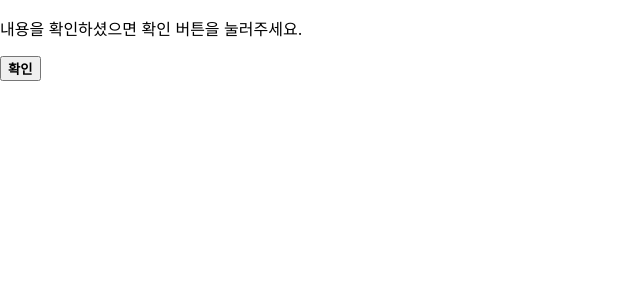
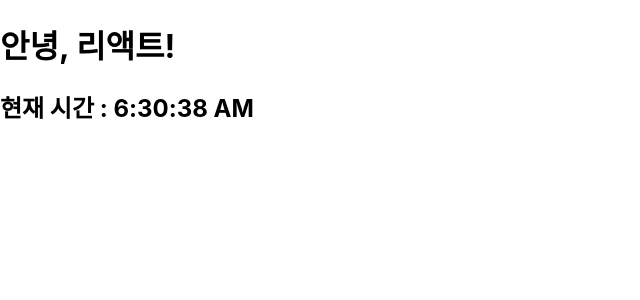
Before and after one commit to Yudain22/my-app, a React (Create React App) app: page / in a window 1280 px wide. Shown: the top 300 px of the page, without its empty margins (0-640 px from the left). Built offline with nearby package versions, Linux system fonts and the light colour scheme.

Commit message:
컴포넌트와 렌더링 시계 예시 만들기

```diff
--- /dev/null
+++ b/src/chapter04/Clock.jsx
@@ -0,0 +1,12 @@
+import React from "react";
+
+function Clock(props){
+    return(
+        <div>
+            <h1>안녕, 리액트!</h1>
+            <h2>현재 시간 : {new Date().toLocaleTimeString()} </h2>
+        </div>
+    );
+}
+
+export default Clock;
--- a/src/index.js
+++ b/src/index.js
@@ -5,18 +5,32 @@
 import reportWebVitals from './reportWebVitals';
 // import StudentList from './chapter03/StudentList';
 // import Library from './chapter03/Library';
-import ConfirmDialog from './chapter04/ConfirmDialog';
+// import ConfirmDialog from './chapter04/ConfirmDialog';
+import Clock from './chapter04/Clock';
+
 
 
 const root = ReactDOM.createRoot(document.getElementById('root'));
-root.render(
-  <React.StrictMode>
-    {/* <App /> */}
-    {/* <Library />  */}
-    {/* <StudentList />  */}
-<ConfirmDialog/>
-    </React.StrictMode>
-);
+
+// root.render(
+//   <React.StrictMode>
+//       {/* <App /> */}
+//       {/* <Library />  */}
+//       {/* <StudentList />  */}
+//   {/* <ConfirmDialog/> */}
+//   </React.StrictMode>
+// );
+
+setInterval(()=>{
+  root.render(
+    <React.StrictMode>
+
+  <Clock/>
+      </React.StrictMode>
+  );
+//밀리세컨이라서 1000이 1초
+},1000)
+
 
 // If you want to start measuring performance in your app, pass a function
 // to log results (for example: reportWebVitals(console.log))
```
